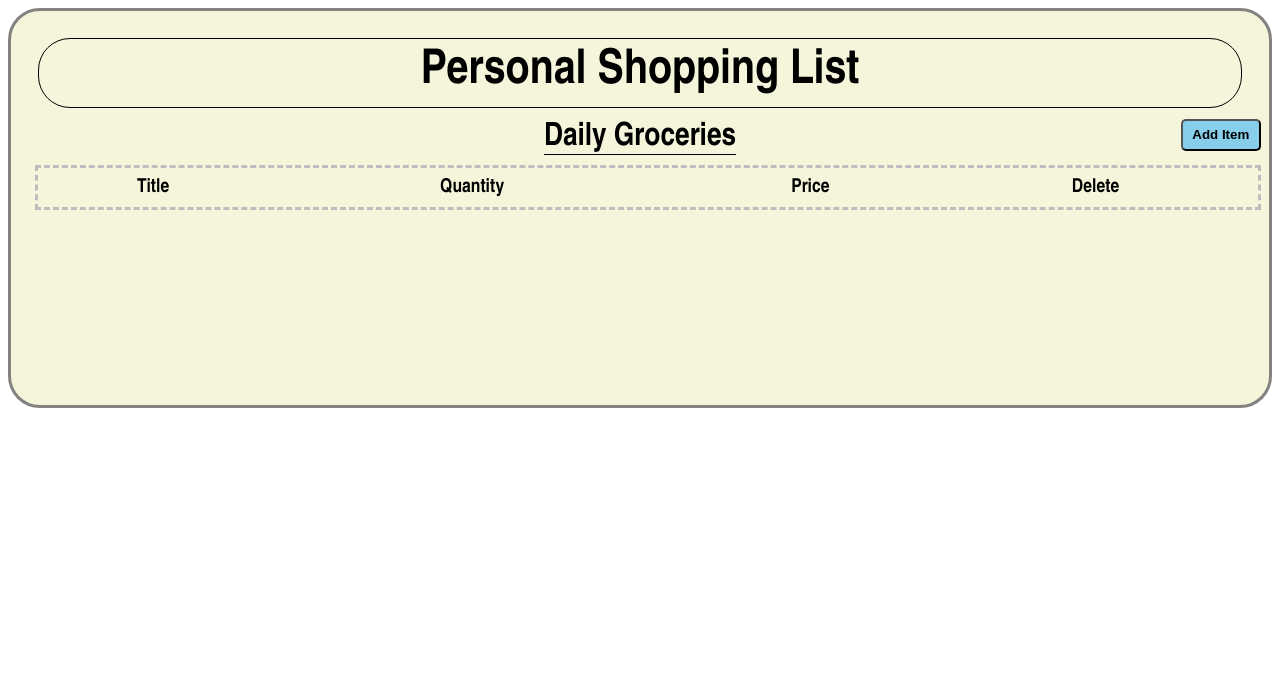
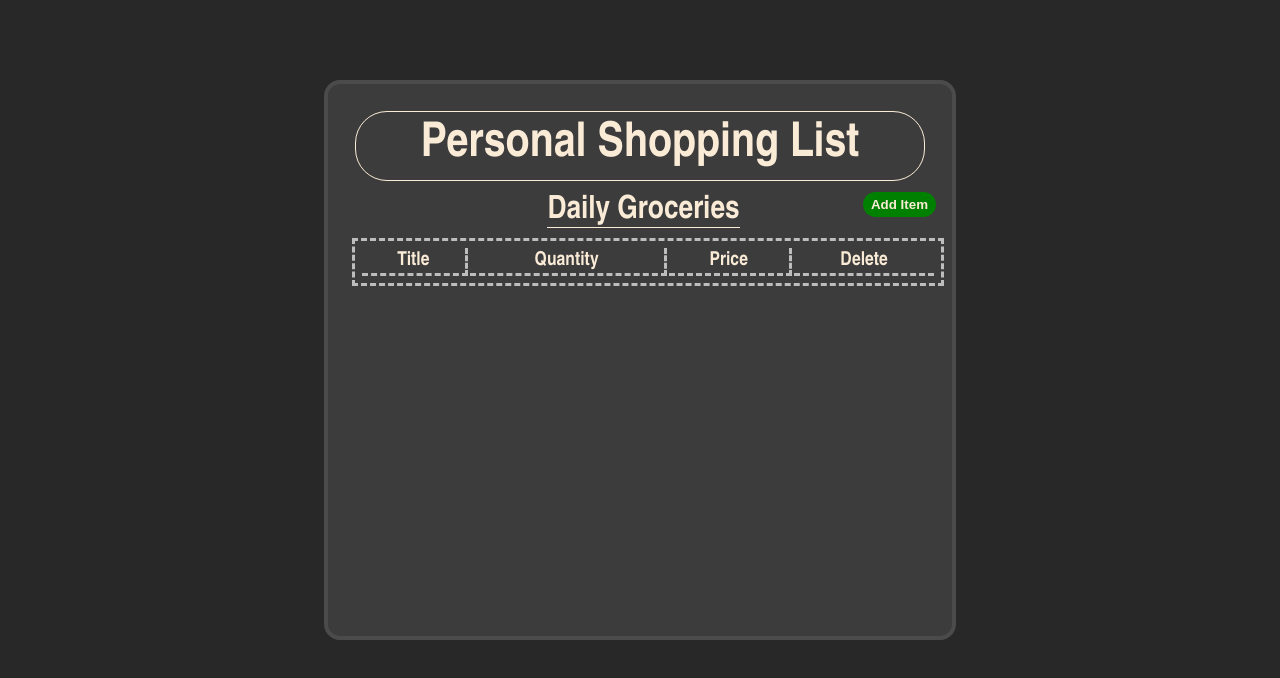
Before and after one commit to sshivsharan76/personal-shopping-list, a React (Create React App) app: page / in a window 1280 px wide. Shown: the top 678 px of the page. Built offline with nearby package versions, Linux system fonts and the light colour scheme.

Commit message:
first commit

```diff
--- a/src/AddItem.js
+++ b/src/AddItem.js
@@ -55,7 +55,7 @@ function AddItem() {
     return (
         <div className="form-container">
                <button  className="navbtn-home" onClick={navigateHome}>Home</button>
-               <h1 className="subhead" >Add Item</h1>
+               <h1 className="subheadadd" >Add Item</h1>
 
         <form  onSubmit={handleAdditemsubmit}  >
           <label for="titleId">Title:</label>
--- a/src/App.css
+++ b/src/App.css
@@ -1,20 +1,25 @@
 .main{
   box-sizing: border-box;
-  border: solid rgb(130, 130, 128) .2rem;
-  border-radius: 2rem;
+  border: solid rgb(76, 75, 75) .3rem;
+  border-radius: 1rem;
   text-align: center;
   margin: auto;
-  min-height: 50vh;
+  margin-top: 5rem;
+  width: 50%;
+  min-height: 70vh;
   overflow: auto;
   padding: 1rem;
   justify-content: center;
-  background-color: beige;
+  background-color: rgb(60, 60, 60);
   font-family: 'Arial Narrow', Arial, sans-serif;
+   color: antiquewhite;
+}
 
+body{
+  background-color: rgb(40, 40, 40);
 }
 .table{
   width: 100%;
-  text-align: center;
   border: dashed rgb(190, 189, 189) .2rem;
   padding: .3rem;
   margin: .5rem;
@@ -27,18 +32,32 @@
   border: solid .1rem;
   border-radius: 2rem;
 }
-button{
-  border-radius: 5px;
-  background-color:skyblue;
-  height: 2rem;
-  width: 5rem;
+
+button {
+  border-radius: 1rem;
+  background-color:green;
   font-weight: bold;
   text-align: center;
+  border:none;
+  padding: .3rem .5rem .3rem .5rem;
+  transition-duration: 0.4s;
+  color: antiquewhite;
 
 }
-button:hover{
-  background-color: hotpink;
 
+button:hover {
+  background-color: rgb(2, 76, 2);
+}
+.delbtn{
+  border-radius: 1rem;
+  background-color: rgb(201, 5, 5);
+  font-weight: bold;
+  text-align: center;
+  border:none;
+ transition-duration: 0.4s;
+}
+.delbtn:hover {
+  background-color: rgb(160, 6, 6);
 }
 form{
   padding: 1rem;
@@ -54,24 +73,34 @@ input{
 
 }
 .disp{
-  background-color: whitesmoke;
-  padding: .1rem;
+  background-color:black;
+
+
 }
-.subhead{
+.subheadhome{
   display: inline;
   font-weight: bold;
-  text-align: center;
   border-bottom: solid .1rem;
-  margin: .1rem;
+  margin-left: 5rem;
+
+}
+.subheadadd{
+  display: inline;
+  font-weight: bold;
+  border-bottom: solid .1rem;
 
 }
 .navbtn-add{
 
-  position: absolute;
-  right: 1.2rem;
+display: flex;
+float: right;
 }
 .navbtn-home{
-
-  position: absolute;
-  left: 2.5rem;
-}
+  display: flex;
+  float: left;
+  }
+  @media screen and (max-width: 480px) {
+     .main{
+      width: 100%;
+       }
+  }
--- a/src/Home.js
+++ b/src/Home.js
@@ -43,20 +43,20 @@ const Home= () => {
   return (
     <div >
   <button className="navbtn-add" onClick={navigateToAddItem}>Add Item</button>
-   <h1 className="subhead">Daily Groceries</h1>
+   <h1 className="subheadhome">Daily Groceries</h1>
         <div >
               <div >
                 <table className="table">
                   <thead >
-                    <tr>
-                      <th>Title</th>
-                      <th>Quantity</th>
-                      <th>Price</th>
-                      <th>Delete</th>
+                    <tr >
+                      <th style={{borderBottom: ' dashed rgb(190, 189, 189) .2rem',borderRight: ' dashed rgb(190, 189, 189) .2rem'}}>Title</th>
+                      <th style={{borderBottom: ' dashed rgb(190, 189, 189) .2rem',borderRight: ' dashed rgb(190, 189, 189) .2rem'}}>Quantity</th>
+                      <th style={{borderBottom: ' dashed rgb(190, 189, 189) .2rem',borderRight: ' dashed rgb(190, 189, 189) .2rem'}}>Price</th>
+                      <th style={{borderBottom: ' dashed rgb(190, 189, 189) .2rem'}}>Delete</th>
                     </tr>
                   </thead>
                   <tbody className="disp">
-                    <View items={items} deleteitem={deleteitem} />
+                    <View  items={items} deleteitem={deleteitem} />
                   </tbody>
                 </table>
               </div>
--- a/src/View.js
+++ b/src/View.js
@@ -2,12 +2,12 @@ import React from "react";
 
 export const View = ({ items, deleteitem }) => {
   return items.map((item) => (
-    <tr key={item.title}>
-      <td>{item.title}</td>
+    <tr  key={item.title}>
+      <td >{item.title}</td>
       <td>Quantity: {item.Quantity}</td>
       <td>₹{item.Price}</td>
       <td className="delete-btn" onClick={() => deleteitem(item.title)}>
-        <button>Delete</button>
+        <button className="delbtn">Delete</button>
       </td>
     </tr>
   ));
```
Also changed, not shown: src/background.jpg (added).
